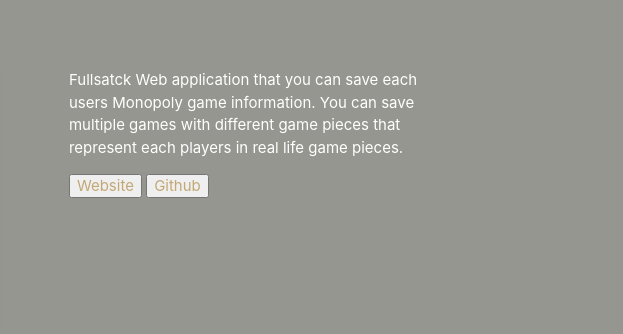
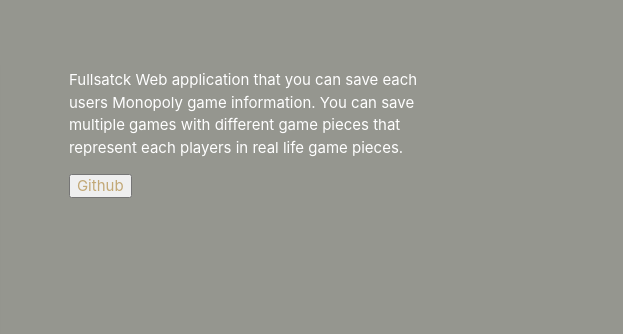
Before and after one commit to AndresF97/AndresF97.github.io, a plain HTML site: page public/index.html in a window 1280 px wide. Shown: the part 2286-2620 px from the top of the page, 657-1280 px from the left. Drawn offline with nearby package versions, Linux system fonts and the light colour scheme; no server answers.

Commit message:
Changed the index file

```diff
--- a/public/index.html
+++ b/public/index.html
@@ -126,8 +126,7 @@
                 </div>
                 <div class="col s5 offset-s1" style="margin-top: 80px;">
                   <p class="projectText">Fullsatck Web application that you can save each users Monopoly game information. You can save multiple games with different game pieces that represent each players in real life game pieces.</p>
-                  <button><a href="https://serene-badlands-41511.herokuapp.com/"target="_blank">Website</a></button>
-                  <button><a href="https://github.com/AndresF97/monopoly_tracker"target="_blank">Github</a></button>
+                  <button><a href="https://github.com/AndresF97/Team-Auto-Port"target="_blank">Github</a></button>
                   </div>
                 </div>
                 <h3 id="title">Contact Me</h3>
```
